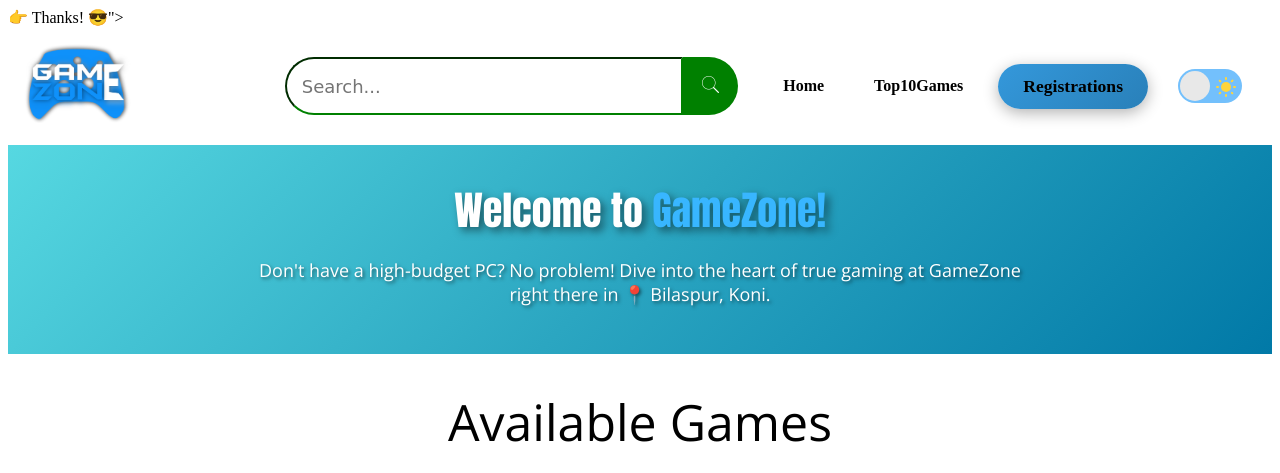
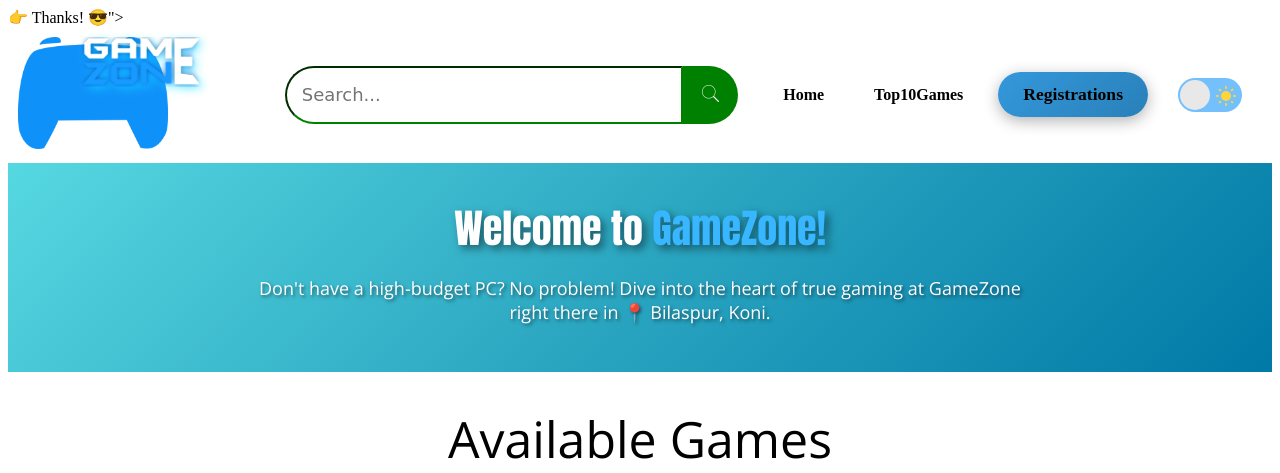
Before and after one commit to RakeshBhardwaj-coder/GameZone, a website: page public/index.html in a window 1280 px wide. Shown: the top 473 px of the page. Drawn offline with nearby package versions, Linux system fonts and the light colour scheme.

Commit message:
not work

```diff
--- a/public/css/style.css
+++ b/public/css/style.css
@@ -86,46 +86,53 @@ nav {
   grid-template-columns: 1fr 2fr 1fr;
   grid-template-rows: auto 1fr;
   grid-template-areas:
-      "left center right"
-      "content content content";
+    "left center right"
+    "content content content";
   justify-content: center;
   align-items: center;
-  padding: 10px; /* Add padding for better spacing */
+  padding: 10px;
 }
 
-.col-left {
+.logo {
   grid-area: left;
+  position: relative; /* Make the logo container positioned */
   display: flex;
-  justify-content: left;
-  align-items: center; /* Center logo vertically */
-}
-
-.col-center {
-  grid-area: center;
-  display: flex;
-  justify-content: center;
   align-items: center;
 }
 
-.col-right {
-  grid-area: right;
-  display: flex;
-  justify-content: center;
-  align-items: center;
-}
-
-.col-left a img {
+.logo img {
   width: 120px;
   height: auto;
   max-width: 100%;
   transition: filter 0.3s ease, transform 0.3s ease;
 }
 
-.col-left a img:hover {
+.logo a img:hover {
   filter: drop-shadow(0 0 10px rgb(15, 202, 155));
   transform: scale(1.1);
 }
+#gamepad-logo {
+  z-index: 0;
+  width: 150px;
+  height: auto;
+  position: relative; /* Make the gamepad logo container the positioning context */
+  display: inline-block; /* Allows inline centering */
+}
 
+#gamezone-logo {
+  z-index: 2;
+  width: 120px;
+  top: px;
+  left: 50px;
+  filter: drop-shadow(3px 3px 5px rgba(24, 209, 255, 0.699)) brightness(1.1) saturate(1.2) hue-rotate(10deg);
+
+  /* Position the Gamezone logo */
+  position: absolute;
+  top: 0; /* Align to the top of the gamepad */
+  left: 50%; /* Center horizontally */
+  transform: translateX(-50%); /* Adjust for center alignment */
+}
+/* logo end */
 /* Search bar */
 .search-bar {
   position: relative;
@@ -381,7 +388,7 @@ nav {
 /* Mobiel View - Responsive Styles */
 @media (max-width: 768px) {
 
-  .col-left a img {
+  .logo a img {
     width: 120px; /* Further adjust logo size */
 }
 body.night-mode #menu a{
@@ -409,15 +416,12 @@ body.night-mode #registration-link:hover {
       padding: 5px; /* Reduce padding for smaller screens */
   }
 
-  .col-left, .col-center, .col-right {
+  .logo, .col-center, .col-right {
       justify-content: center; /* Center all elements */
       align-items: center;
       width: 100%; /* Take full width */
   }
 
-  .col-left a img {
-      width: 150px; /* Adjust logo size */
-  }
 
 
   .nav-links {
@@ -500,7 +504,7 @@ body.night-mode #registration-link:hover {
 
   @media (max-width: 480px) {
 
-    .col-left a img {
+    .logo a img {
         width: 120px; /* Further adjust logo size */
     }
 
--- a/public/index.html
+++ b/public/index.html
@@ -23,10 +23,14 @@
   <nav>
 
       <div class="col-left">
-
-        <a href="/public/index.html">
+        <div class="logo">
+          <a href="/public/index.html">
+          <img id="gamepad-logo" src="/public/logo/gamepad.png" alt="Bottom Image">
+          <img id="gamezone-logo" src="/public/logo/GameZoneLogoText.png" alt="Top Image">
+        </div></a>
+        <!-- <a href="/public/index.html">
         <img src="img/GameZoneLogo.png" alt="GameZone Logo">
-      </a>
+      </a> -->
       </div>
         <!-- Search Bar  -->
       <div class="col-center">
```
